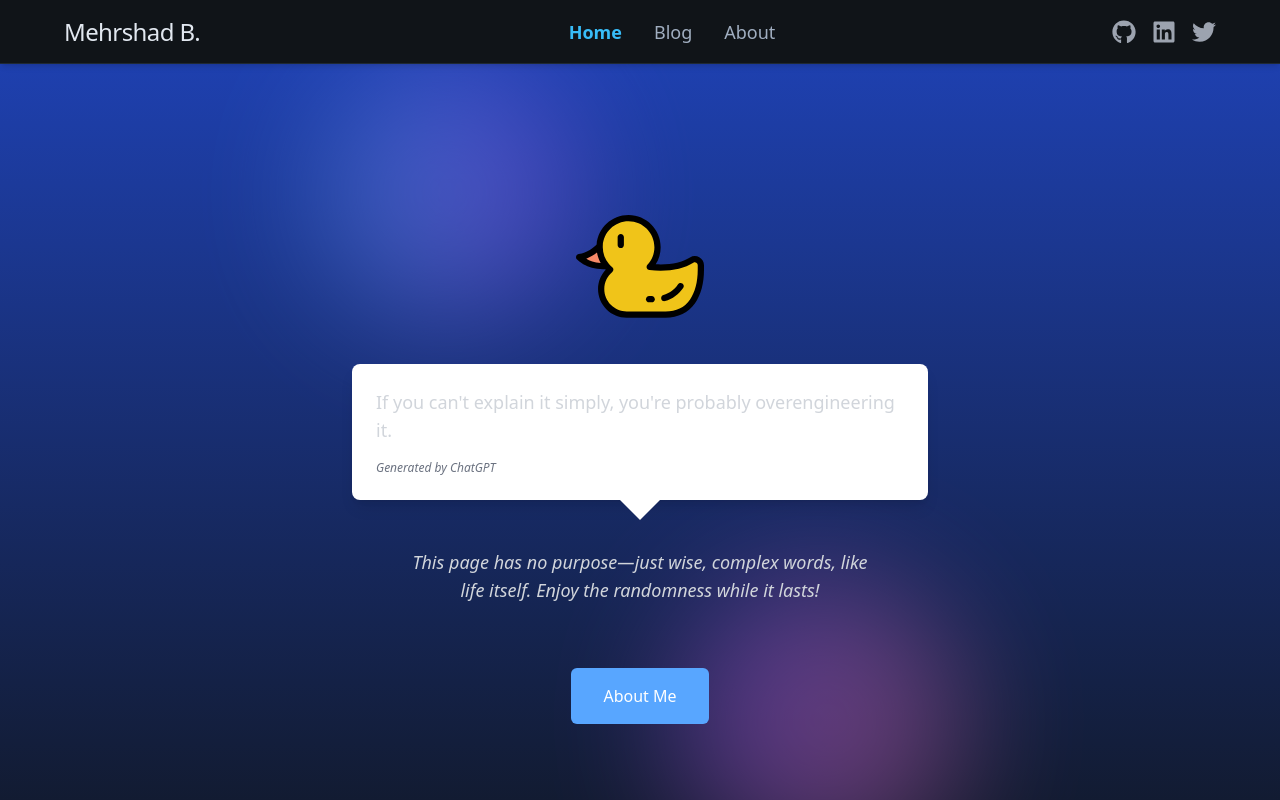
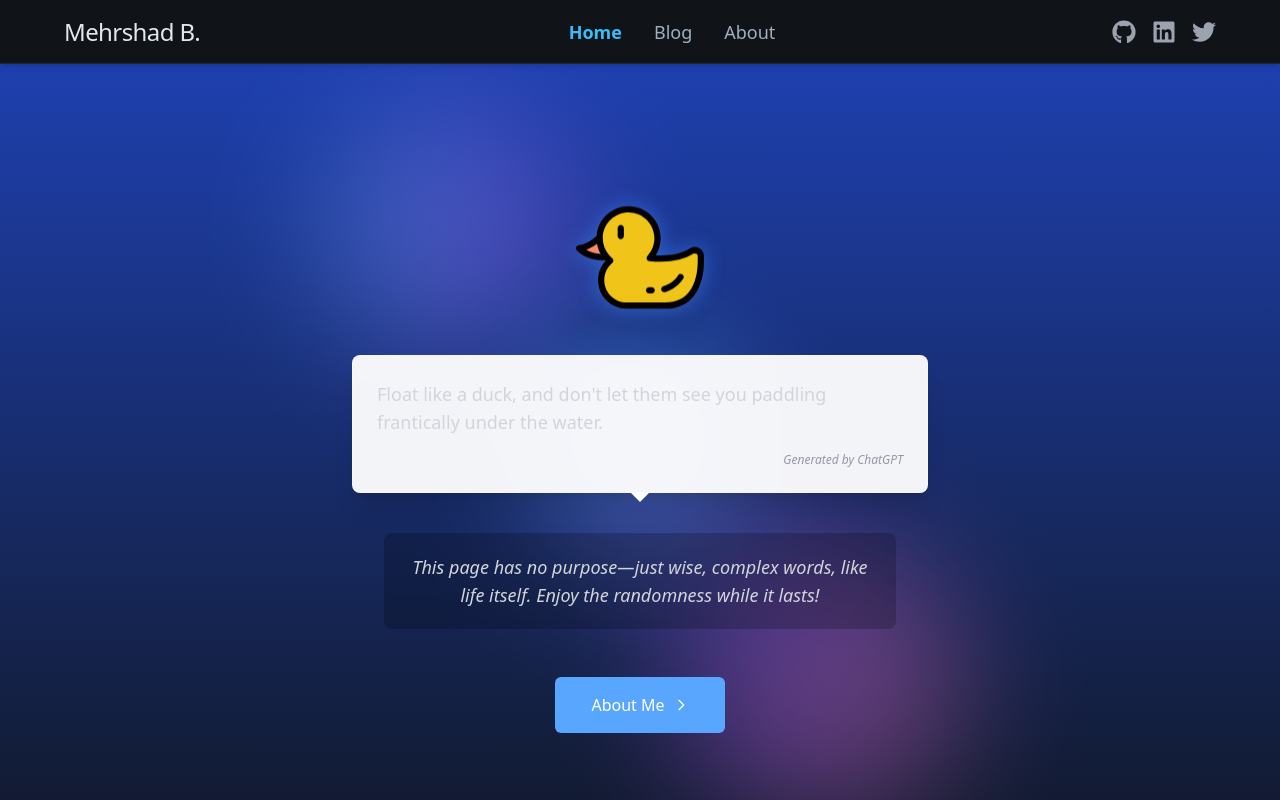
Before and after one commit to ducksonmoon/ducksonmoon.github.io, a Next.js app: page / in a window 1280 px wide. Shown: the top 800 px of the page. Built offline with nearby package versions, Linux system fonts and the light colour scheme.

Commit message:
Fix: add more design for images

```diff
--- a/src/app/page.tsx
+++ b/src/app/page.tsx
@@ -11,10 +11,13 @@ const quotes = [
   "The journey of a thousand lines of code begins with a single import.",
   "If you can't explain it simply, you're probably overengineering it.",
   "Float like a duck, and don't let them see you paddling frantically under the water.",
+  "The best code is the code you never have to write.",
+  "A duck's wisdom comes from swimming in both shallow and deep waters.",
 ];
 
 export default function HomePage() {
   const [quote, setQuote] = useState("");
+  const [isAnimating, setIsAnimating] = useState(false);
 
   useEffect(() => {
     setQuote(quotes[Math.floor(Math.random() * quotes.length)]);
@@ -25,15 +28,22 @@ export default function HomePage() {
     const midX = window.innerWidth / 2;
     const midY = window.innerHeight / 2;
 
-    const moveX = (clientX - midX) * 0.02;
-    const moveY = (clientY - midY) * 0.02;
+    const moveX = (clientX - midX) * 0.03;
+    const moveY = (clientY - midY) * 0.03;
 
     const parallaxElements = document.querySelectorAll(".parallax");
-    parallaxElements.forEach((element) => {
+    parallaxElements.forEach((element, index) => {
+      const depth = index * 0.2 + 0.8; // Different depths for each element
       (
         element as HTMLElement
-      ).style.transform = `translate(${moveX}px, ${moveY}px)`;
+      ).style.transform = `translate(${moveX * depth}px, ${moveY * depth}px)`;
     });
+  };
+
+  const handleDuckClick = () => {
+    setIsAnimating(true);
+    setQuote(quotes[Math.floor(Math.random() * quotes.length)]);
+    setTimeout(() => setIsAnimating(false), 500);
   };
 
   return (
@@ -41,64 +51,125 @@ export default function HomePage() {
       className="relative min-h-screen flex flex-col items-center justify-center overflow-hidden bg-gradient-to-b from-blue-800 to-gray-900 text-white px-4 sm:px-6"
       onMouseMove={handleMouseMove}
     >
+      {/* Background elements - added more for depth */}
       <motion.div
-        className="parallax absolute top-0 left-1/4 w-48 sm:w-64 h-48 sm:h-64 rounded-full bg-gradient-to-r from-blue-400 to-purple-500 opacity-40 blur-3xl"
+        className="parallax absolute top-10 left-1/4 w-48 sm:w-64 h-48 sm:h-64 rounded-full bg-gradient-to-r from-blue-400 to-purple-500 opacity-40 blur-3xl"
         initial={{ scale: 0.8, opacity: 0 }}
         animate={{ scale: 1, opacity: 0.4 }}
         transition={{ duration: 2, ease: "easeInOut" }}
       />
       <motion.div
-        className="parallax absolute bottom-0 right-1/4 w-52 sm:w-72 h-52 sm:h-72 rounded-full bg-gradient-to-r from-purple-500 to-pink-400 opacity-40 blur-3xl"
+        className="parallax absolute bottom-10 right-1/4 w-52 sm:w-72 h-52 sm:h-72 rounded-full bg-gradient-to-r from-purple-500 to-pink-400 opacity-40 blur-3xl"
         initial={{ scale: 0.8, opacity: 0 }}
         animate={{ scale: 1, opacity: 0.4 }}
         transition={{ duration: 2, ease: "easeInOut", delay: 0.5 }}
       />
+      <motion.div
+        className="parallax absolute top-1/3 right-1/5 w-36 sm:w-48 h-36 sm:h-48 rounded-full bg-gradient-to-r from-cyan-400 to-blue-500 opacity-30 blur-3xl"
+        initial={{ scale: 0.8, opacity: 0 }}
+        animate={{ scale: 1, opacity: 0.3 }}
+        transition={{ duration: 2.5, ease: "easeInOut", delay: 1 }}
+      />
+      <motion.div
+        className="parallax absolute bottom-1/3 left-1/5 w-40 sm:w-56 h-40 sm:h-56 rounded-full bg-gradient-to-r from-indigo-500 to-violet-400 opacity-30 blur-3xl"
+        initial={{ scale: 0.8, opacity: 0 }}
+        animate={{ scale: 1, opacity: 0.3 }}
+        transition={{ duration: 2.5, ease: "easeInOut", delay: 1.5 }}
+      />
 
+      {/* Duck image with enhanced animations */}
+      <motion.div
+        className="relative z-10 mb-6 sm:mb-8"
+        animate={{
+          rotate: isAnimating ? [0, -10, 10, -5, 0] : 0
+        }}
+        transition={{ duration: 0.5 }}
+      >
         <motion.img
           src="/duck.svg"
           alt="A wise duck"
-        className="parallax w-24 h-24 sm:w-32 sm:h-32 mb-6 sm:mb-8 z-10 cursor-pointer"
+          className="parallax w-24 h-24 sm:w-32 sm:h-32 cursor-pointer"
           initial={{ y: -20 }}
-        animate={{ y: [0, -10, 0] }}
-        transition={{ repeat: Infinity, duration: 3, ease: "easeInOut" }}
-        whileHover={{ scale: 1.1 }}
-        onClick={() => {
-          setQuote(quotes[Math.floor(Math.random() * quotes.length)]);
+          animate={{
+            y: [0, -10, 0],
+            filter: ["drop-shadow(0 0 8px rgba(59, 130, 246, 0.5))", "drop-shadow(0 0 12px rgba(59, 130, 246, 0.8))", "drop-shadow(0 0 8px rgba(59, 130, 246, 0.5))"]
+          }}
+          transition={{
+            y: { repeat: Infinity, duration: 3, ease: "easeInOut" },
+            filter: { repeat: Infinity, duration: 2, ease: "easeInOut" }
+          }}
+          whileHover={{ scale: 1.1, rotate: [0, -5, 5, 0] }}
+          whileTap={{ scale: 0.95 }}
+          onClick={handleDuckClick}
+        />
+        <motion.div
+          className="absolute -bottom-2 -left-2 -right-2 h-4 bg-black opacity-10 blur-md rounded-full"
+          animate={{
+            width: ["100%", "95%", "100%"]
+          }}
+          transition={{
+            repeat: Infinity,
+            duration: 3,
+            ease: "easeInOut"
           }}
         />
+      </motion.div>
 
+      {/* Quote bubble with improved design */}
       <motion.div
-        className="relative bg-white text-gray-800 p-4 sm:p-6 rounded-lg shadow-lg max-w-xs sm:max-w-sm md:max-w-xl z-10"
+        className="relative bg-white bg-opacity-95 backdrop-blur-sm text-gray-800 p-4 sm:p-6 rounded-lg shadow-xl max-w-xs sm:max-w-sm md:max-w-xl z-10 border border-white border-opacity-20"
+        initial={{ opacity: 0, y: 10 }}
+        animate={{ opacity: 1, y: 0 }}
+        transition={{ duration: 1, delay: 0.5 }}
+        whileHover={{ boxShadow: "0 8px 32px rgba(31, 38, 135, 0.2)" }}
+      >
+        <p className="text-base sm:text-lg font-medium">{quote}</p>
+        <div className="absolute bottom-[-10px] left-1/2 transform -translate-x-1/2 w-0 h-0 border-l-[10px] border-r-[10px] border-t-[10px] border-l-transparent border-r-transparent border-t-white"></div>
+        <motion.p
+          className="text-xs italic text-gray-500 mt-4 text-right"
+          initial={{ opacity: 0 }}
+          animate={{ opacity: 0.7 }}
+          transition={{ duration: 1, delay: 1.5 }}
+        >
+          Generated by ChatGPT
+        </motion.p>
+      </motion.div>
+
+      {/* Description with improved styling */}
+      <motion.div
+        className="mt-10 px-5 sm:px-7 py-4 sm:py-5 max-w-xs sm:max-w-sm md:max-w-lg text-center text-gray-300 italic text-xs sm:text-sm z-10 bg-black bg-opacity-20 backdrop-blur-sm rounded-lg"
         initial={{ opacity: 0 }}
         animate={{ opacity: 1 }}
-        transition={{ duration: 1, delay: 1 }}
-      >
-        <p className="text-base sm:text-lg font-medium">{quote}</p>
-        <div className="absolute bottom-[-20px] left-1/2 transform -translate-x-1/2 w-0 h-0 border-l-[20px] border-r-[20px] border-t-[20px] border-l-transparent border-r-transparent border-t-white"></div>
-        <p className="text-xs italic text-gray-500 mt-4">
-          Generated by ChatGPT
-        </p>
-      </motion.div>
-
-      <motion.div
-        className="mt-8 px-4 sm:px-6 py-3 sm:py-4 max-w-xs sm:max-w-sm md:max-w-lg text-center text-gray-300 italic text-xs sm:text-sm z-10"
-        initial={{ opacity: 0 }}
-        animate={{ opacity: 1 }}
-        transition={{ duration: 1.5, delay: 2 }}
+        transition={{ duration: 1.5, delay: 1.5 }}
+        whileHover={{ backgroundColor: "rgba(0,0,0,0.3)" }}
       >
         <p>
           This page has no purpose—just wise, complex words, like life itself.
           Enjoy the randomness while it lasts!
         </p>
       </motion.div>
+
+      {/* Button with enhanced styling and animation */}
       <motion.a
         href="/about"
-        className="mt-8 sm:mt-12 px-6 sm:px-8 py-3 sm:py-4 bg-primary text-white rounded-md hover:bg-primary-dark transition z-10 text-sm sm:text-base"
+        className="mt-8 sm:mt-12 px-7 sm:px-9 py-3 sm:py-4 bg-primary text-white rounded-md hover:bg-primary-dark transition-all z-10 text-sm sm:text-base flex items-center gap-2 relative overflow-hidden group"
         initial={{ opacity: 0 }}
         animate={{ opacity: 1 }}
-        transition={{ duration: 1.5, delay: 2.5 }}
+        transition={{ duration: 1.5, delay: 2 }}
+        whileHover={{ scale: 1.05 }}
+        whileTap={{ scale: 0.95 }}
       >
-        About Me
+        <span className="absolute inset-0 w-0 bg-blue-600 transition-all duration-300 ease-out group-hover:w-full"></span>
+        <span className="relative z-10">About Me</span>
+        <svg
+          xmlns="http://www.w3.org/2000/svg"
+          className="h-4 w-4 relative z-10 transition-transform duration-300 group-hover:translate-x-1"
+          fill="none"
+          viewBox="0 0 24 24"
+          stroke="currentColor"
+        >
+          <path strokeLinecap="round" strokeLinejoin="round" strokeWidth={2} d="M9 5l7 7-7 7" />
+        </svg>
       </motion.a>
     </div>
   );
```
Lines whose indentation alone changed are shown as unchanged.
